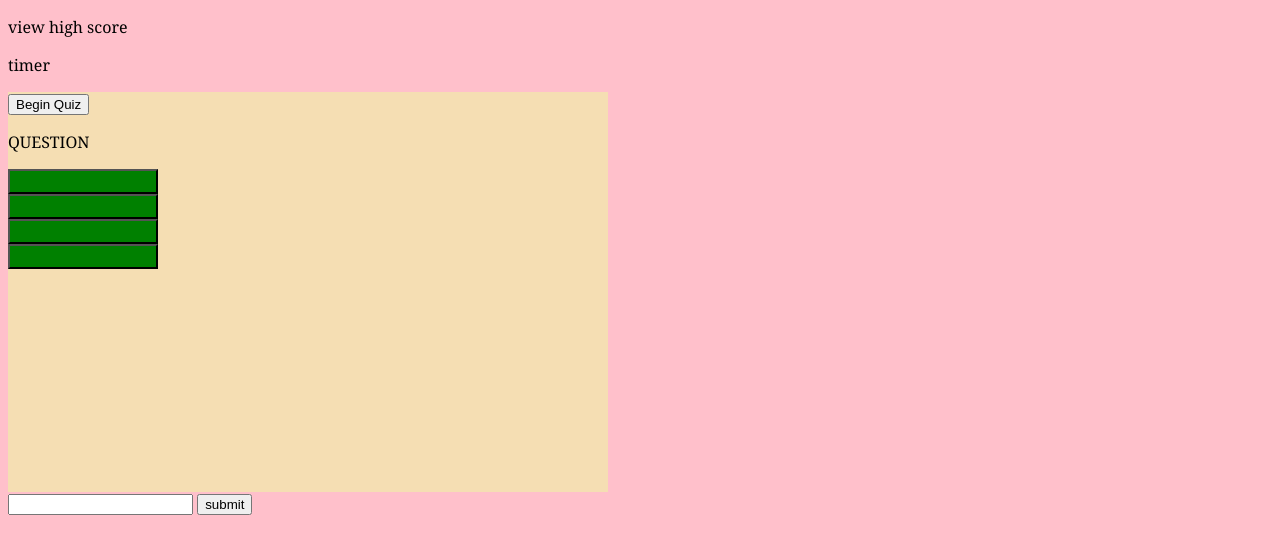
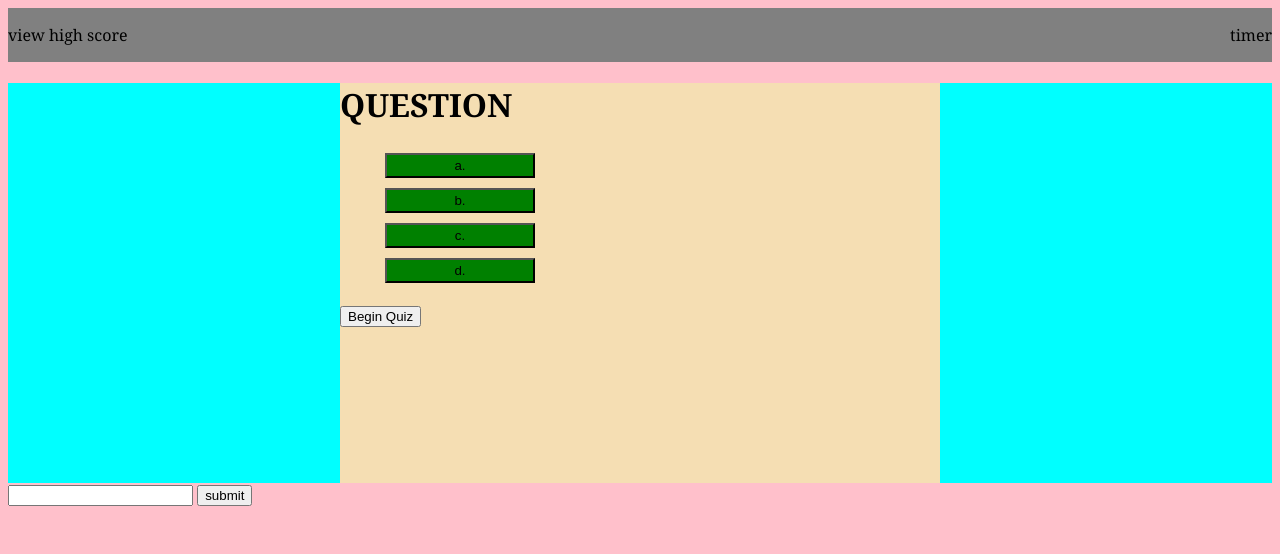
Before and after one commit to choyoonme/js-code-quiz, a plain HTML site: page index.html in a window 1280 px wide. Drawn offline with Linux system fonts and the light colour scheme.

Commit message:
fixed alignment

```diff
--- a/index.html
+++ b/index.html
@@ -10,20 +10,25 @@
 </head>
 
 <body>
-    <p class="score">view high score</p>
-    <p class="timer">timer</p>
+    <header>
+        <p class="score">view high score</p>
+        <p class="timer">timer</p>
+    </header>
     <div class="container">
-        <button class="start">Begin Quiz</button>
-        <p class="question">QUESTION</p>
-        <div class="choices">
-            <button class="answer" id="a"></button>
-            <button class="answer" id="b"></button>
-            <button class="answer" id="c"></button>
-            <button class="answer" id="d"></button>
-
+        <div class="quiz">
+            <h1 id="question">QUESTION</h1>
+            <ul>
+                <li><button class="answer" id="a">a.</button></li>
+                <li><button class="answer" id="b">b.</button></li>
+                <li><button class="answer" id="c">c.</button></li>
+                <li><button class="answer" id="d">d.</button></li>
+            </ul>
+            <button class="start">Begin Quiz</button>
         </div>
     </div>
-    <input type="test" />
+    </div>
+
+    <input type="text" />
     <button class="submit">submit</button>
     <script src="script.js"></script>
 </body>
--- a/style.css
+++ b/style.css
@@ -4,9 +4,24 @@ body {
     color: black;
 }
 
+header {
+    background-color: gray;
+    display: flex;
+    justify-content: space-between;
+}
+
 .container {
+    background-color: aqua;
+}
+
+ul {
+    list-style: none;
+}
+
+.quiz {
     width: 600px;
     height: 400px;
+    margin: 0 auto;
     background-color: wheat;
 }
 
@@ -15,6 +30,5 @@ body {
     height: 25px;
     background-color: green;
     color: black;
-    display: flex;
-    flex-direction: column;
+    margin: 5px;
 }
```
